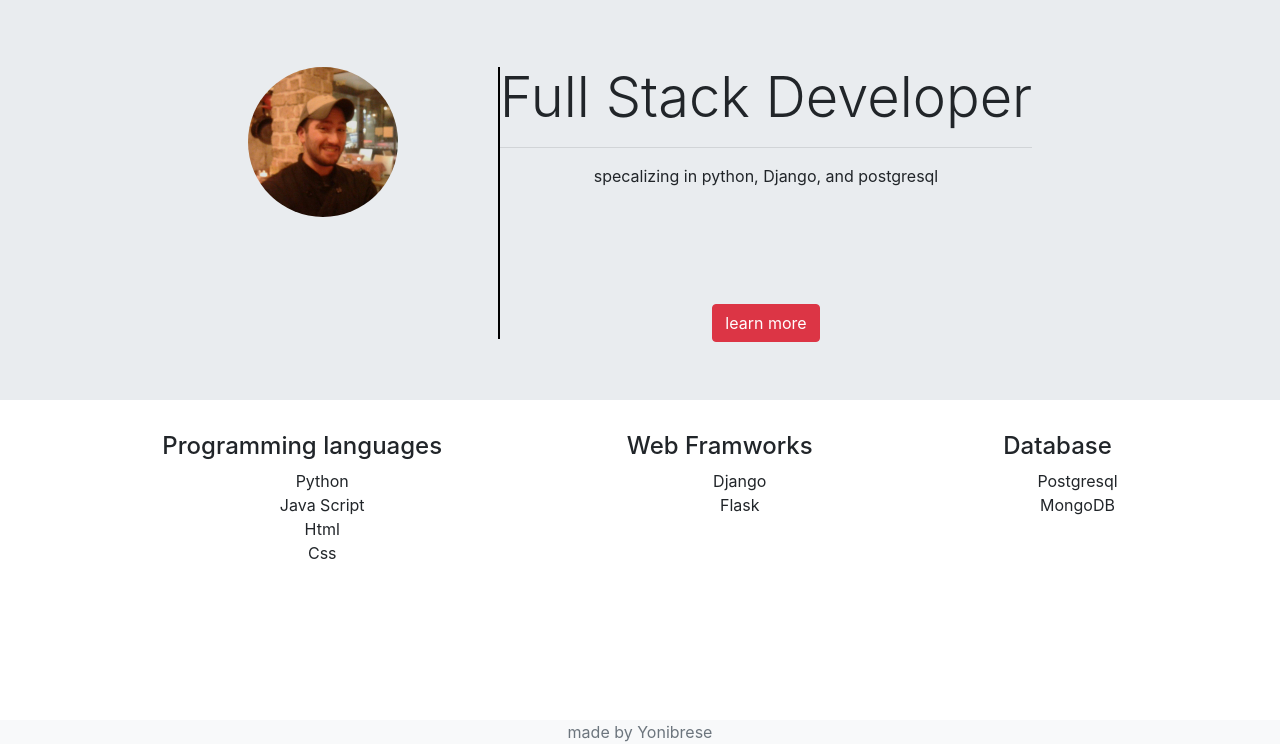
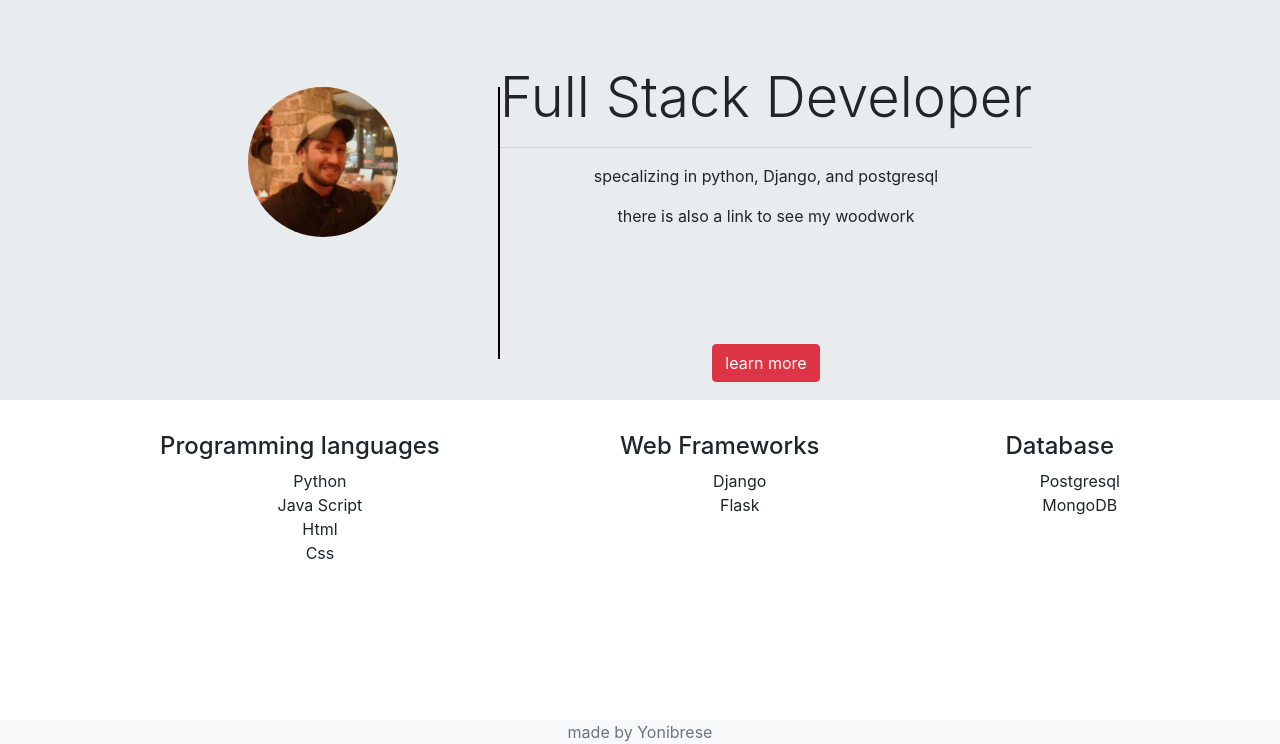
Before and after one commit to Yonibrese/personal_site, a Django app: page / in a window 1280 px wide. Shown: the part 56-800 px from the top of the page. Run offline with Django 3.2, Linux system fonts and the light colour scheme; some libraries are stand-ins or nearby versions.

Commit message:
contact page styling

```diff
--- a/templates/base.html
+++ b/templates/base.html
@@ -20,7 +20,7 @@
         <nav class="nav justify-content-end">
             <a class="nav-link" href="{% url 'web_p' %}">projects</a>
             <a class="nav-link" href="{% url 'wood_g' %}">woodwork</a>
-            <a class="nav-link" href="#">contact</a>
+            <a class="nav-link" href="{% url 'contact' %}">contact</a>
         </nav>
     </nav>
 </div>
--- a/templates/home.html
+++ b/templates/home.html
@@ -15,6 +15,7 @@
                 <hr>
                 <div>
                     <p>specalizing in python, Django, and postgresql</p>
+                    <p>there is also a link to see my woodwork</p>
                     <a href="{% url 'about' %}" class="btn btn-danger" >learn more</a>
                 </div>
             </div>
@@ -31,8 +32,8 @@
                     <li>Css</li>
                 </ul>
             </div>
-            <div id='framworks'>
-                <h4>Web Framworks</h4>
+            <div id='frameworks'>
+                <h4>Web Frameworks</h4>
                 <ul>
                     <li>Django</li>
                     <li>Flask</li>
--- a/yonibrese/urls.py
+++ b/yonibrese/urls.py
@@ -24,6 +24,7 @@ urlpatterns = [
     path('admin/', admin.site.urls),
     path('', TemplateView.as_view(template_name='home.html'), name='home'),
     path('about/', TemplateView.as_view(template_name='about.html'), name='about'),
+    path('contact/', TemplateView.as_view(template_name='contact.html'), name='contact'),
     path('web/', include('projects.urls')),
     path('wood/', include('woodwork.urls'))
 ]+static(settings.MEDIA_URL, document_root=settings.MEDIA_ROOT)
```
Also changed, not shown: templates/contact.html (added, +14 -0 lines).
